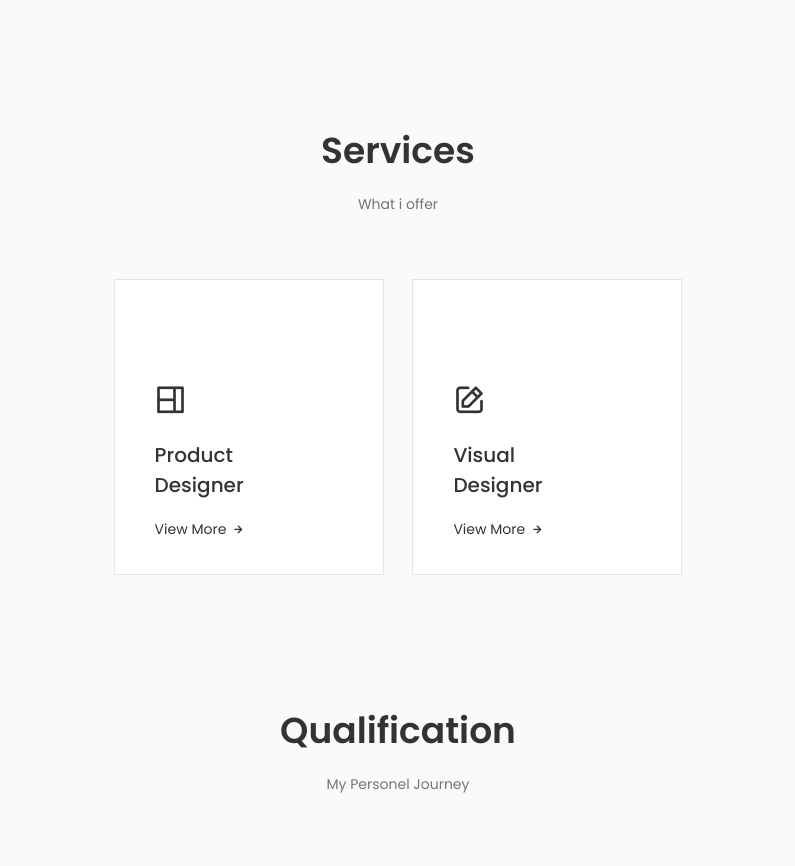
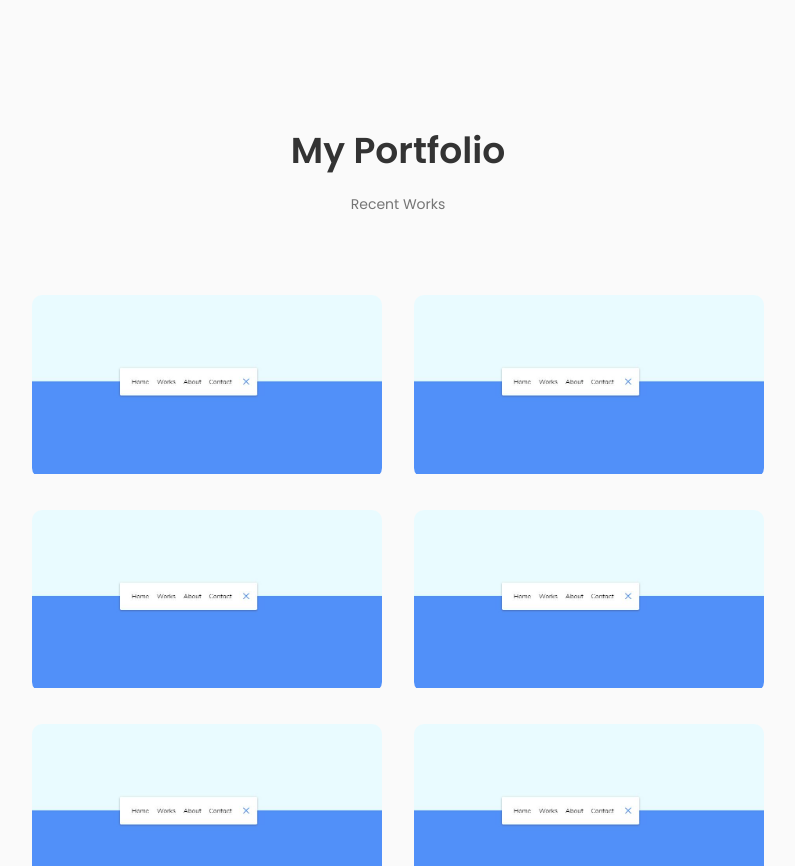
Before and after one commit to Mahmoud-Saadaoui/portfolio, a React (Create React App) app: page / in a window 1280 px wide. Shown: the part 1900-2766 px from the top of the page, without its empty margins (242-1037 px from the left). Built offline with nearby package versions, Linux system fonts and the light colour scheme.

Commit message:
define a card project

```diff
--- a/src/App.js
+++ b/src/App.js
@@ -6,6 +6,7 @@ import Home from "./components/home/Home";
 import Qualification from "./components/qualification/Qualification";
 import Services from "./components/services/Services";
 import Skills from "./components/skills/Skills";
+import Portfolio from "./components/portfolio/Portfolio";
 
 
 function App() {
@@ -16,6 +17,7 @@ function App() {
         <Home/>
         <About/>
         <Skills />
+        <Portfolio />
         <Services />
         <Qualification/>
         <Contact/>
--- a/src/components/portfolio/Portfolio.jsx
+++ b/src/components/portfolio/Portfolio.jsx
@@ -0,0 +1,25 @@
+import React from 'react'
+import './portfolio.css'
+import SectionTitle from '../section-title/SectionTitle'
+import ProjectCard from './ProjectCard'
+
+function Portfolio() {
+  return (
+    <div className='portfolio section' id='portfolio'>
+      <SectionTitle
+        title = 'My Portfolio'
+        subtitle = 'Recent Works'
+      />
+      <div className="portfolio_container container">
+        <ProjectCard/>
+        <ProjectCard/>
+        <ProjectCard/>
+        <ProjectCard/>
+        <ProjectCard/>
+        <ProjectCard/>
+      </div>
+    </div>
+  )
+}
+
+export default Portfolio
--- /dev/null
+++ b/src/components/portfolio/ProjectCard.jsx
@@ -0,0 +1,16 @@
+import React from 'react'
+import img from "../../assets/project-images/animated-navigation.JPG"
+
+function ProjectCard() {
+  return (
+    <div className="project_card">
+        <img src={img} alt=''/>
+        <div className="caption">
+    	    <h3>title</h3>
+    	    <h5>Show More</h5>
+	  </div>
+	</div>
+  )
+}
+
+export default ProjectCard
--- a/src/components/portfolio/portfolio.css
+++ b/src/components/portfolio/portfolio.css
@@ -0,0 +1,90 @@
+/* .portfolio {
+    margin: 0;
+    display: flex;
+    align-items: center;
+    justify-content: center;
+    height: 100vh;
+    background-color: #212121;
+} */
+.portfolio_container {
+    display: flex;
+    align-items: center;
+    flex-wrap: wrap;
+    justify-content: center;
+}
+
+
+   @import url(https://fonts.googleapis.com/css?family=Raleway);
+   .project_card {
+     width: 350px;
+     color: var(--container-color);
+     font-family: 'Raleway', sans-serif;
+     border-radius: 10px;
+     position: relative;
+     overflow: hidden;
+     margin: var(--mb-1);
+   }
+
+   .project_card img {
+     width: 100%;
+   }
+
+   .project_card:before {
+     position: absolute;
+     top: 0;
+     left: 0;
+     height: 100%;
+     width: 100%;
+     content: '';
+     background-color: var(--title-color-dark);
+     opacity: 0.5;
+     transform: translateY(100%);
+     transition: all 0.25s;
+     transition-delay: 0.25s;
+   }
+
+   .project_card:hover:before {
+     transform: translateY(0);
+     transition-delay: 0s;
+   }
+
+   .project_card .caption {
+     position: absolute;
+     top: 0;
+     left: 0;
+     width: 100%;
+     height: 100%;
+     z-index: 1;
+     display: flex;
+     flex-direction: column;
+     align-items: center;
+     justify-content: center;
+     transform: translateY(-20px);
+     opacity: 0;
+     transition: all 0.25s ease;
+   }
+
+   .project_card h3,
+   .project_card h5 {
+     margin: 0;
+     letter-spacing: 1px;
+   }
+   .project_card h3 {
+     text-transform: uppercase;
+     font-weight: 400;
+     margin-bottom: 5px;
+     color: var(--container-color);
+     font-size: var(--h3-font-size);
+   }
+   .project_card h5 {
+     background-color: #ae895d;
+     padding: 3px 10px;
+     cursor: pointer;
+     margin: var(--mb-2);
+   }
+
+   .project_card:hover .caption {
+     transform: translateY(0);
+     opacity: 1;
+     transition-delay: 0.3s;
+   }
```
Also changed, not shown: src/components/portfolio/projects.js (+44 -0 lines).
